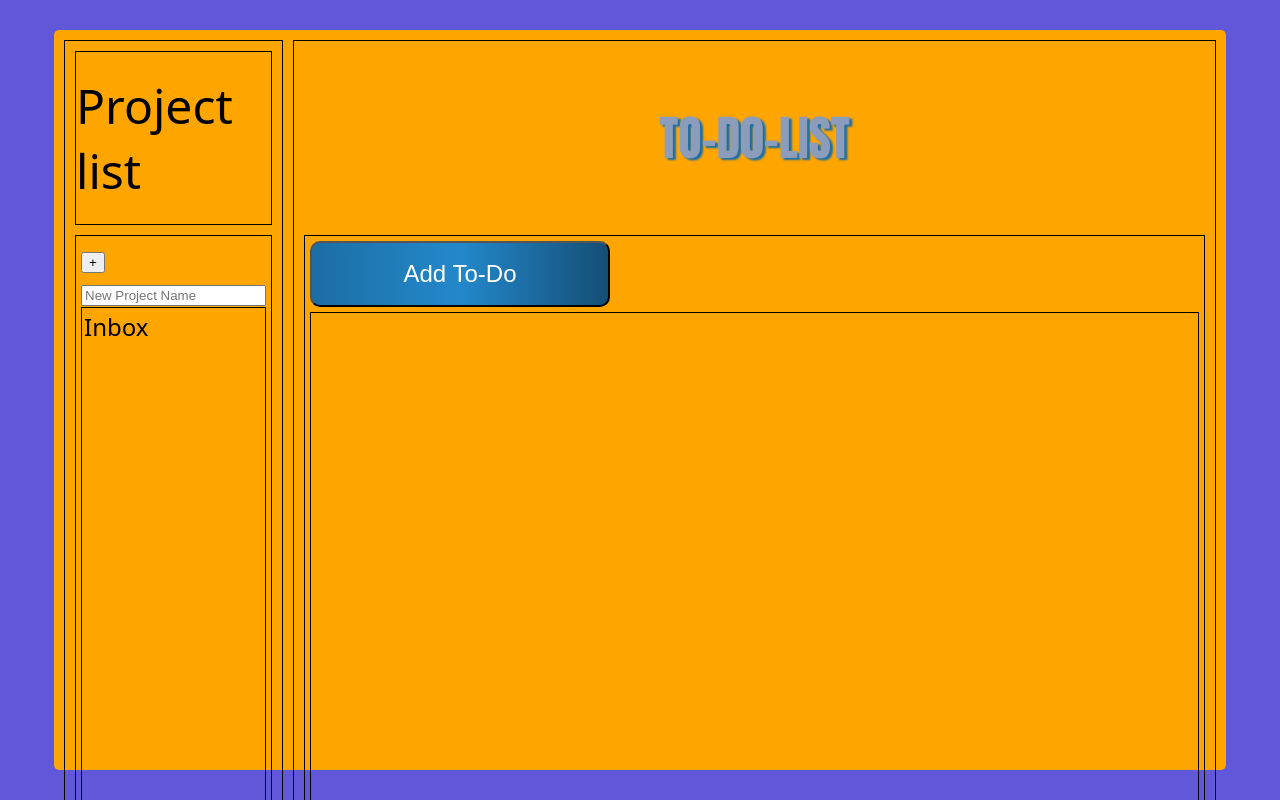
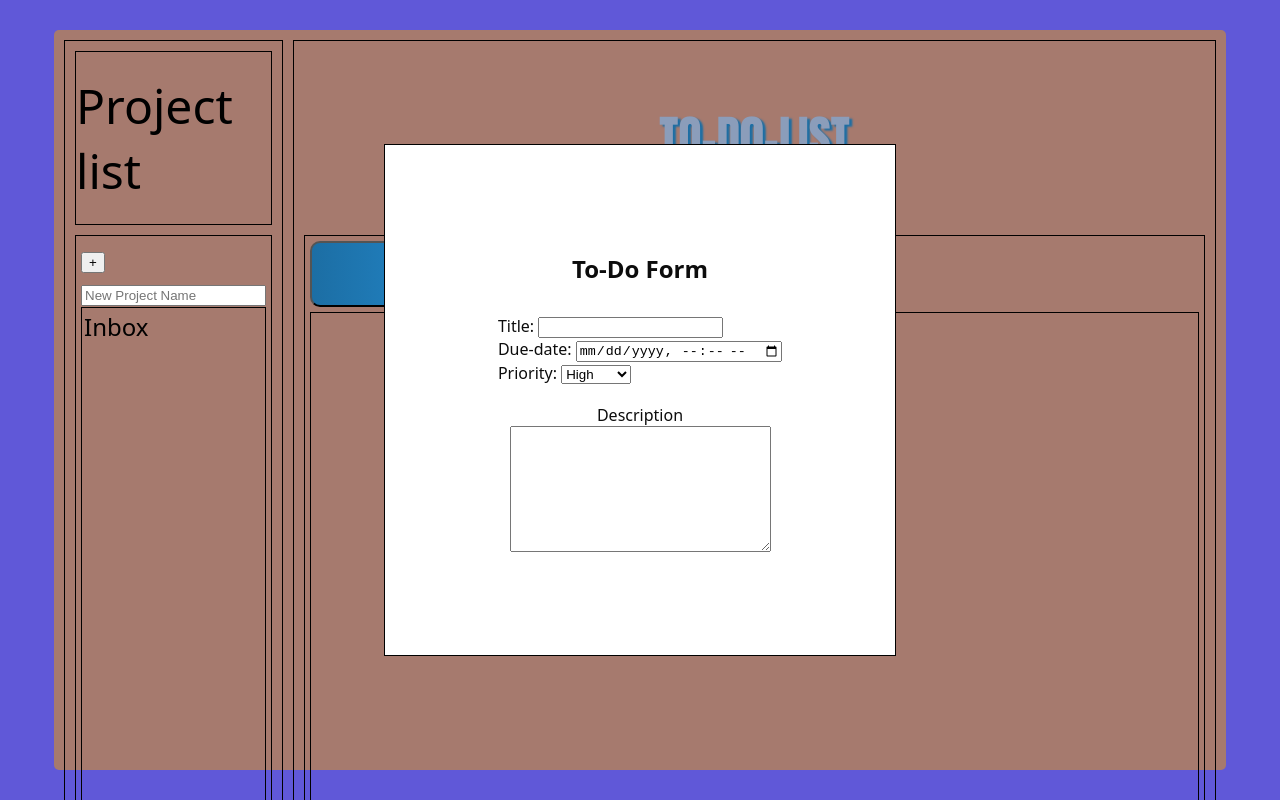
Before and after one commit to Mizaeron/todo-list, a website built with webpack: page src/template.html in a window 1280 px wide. Both pictures are taken after a click on the button "Add To-Do". Shown: the top 800 px of the page. Built offline with nearby package versions, Linux system fonts and the light colour scheme.

Commit message:
Add form listener and display styles

```diff
--- a/src/index.js
+++ b/src/index.js
@@ -2,9 +2,11 @@ import "./styles.css";
 import {compareAsc, format} from "date-fns";
 import { addProject, defaultProject} from "./project-dom";
 import { deleteDefaultProject } from "./project";
+import { displayForm } from "./to-do-dom";
 
 format(new Date(1, 11, 2014), "dd-MM-yyyy");
 
 addProject();
 defaultProject();
 deleteDefaultProject();
+displayForm();
--- a/src/styles.css
+++ b/src/styles.css
@@ -14,14 +14,15 @@ nav {
     margin: 20px;
 }
 .container {
+    background-color: rgba(236, 156, 6);
     display: grid;
     grid-template-columns: 1fr 5fr;
-    background-color: orange;
     padding: 10px;
     gap: 10px;
     height: 90vh;
     width: 90vw;
     border-radius: 5px;
+    position: relative;
 }
 
 .container > div {
@@ -103,7 +104,6 @@ background: #144E75; }
     width: auto;
     height: auto;
     border: 1px solid black;
-    display: flex;
     justify-content: space-around;
     padding: 5px;
     display: none; /* temp */
@@ -125,8 +125,32 @@ span div:first-child {
     border: none;
 }
 
-#form {
+.form-container {
+    background-color: rgb(255, 255, 255);
     display: none;
+    position: absolute;
+    top: 50%;
+    left: 50%;
+    transform: translate(-50%, -50%);
+    padding: 5px;
+    width: 500px;
+    height: 500px;
+    justify-content: center;
+    align-items: center;
+    color: rgb(12, 12, 12);
+}
+
+.form-container h2 {
+    text-align: center;
+}
+
+.top-form {
+    padding: 10px;
+}
+
+.bottom-form {
+    padding: 10px;
+    text-align: center;
 }
 
 .projects {
--- a/src/template.html
+++ b/src/template.html
@@ -50,8 +50,10 @@
             </div>
          </div>
          <div id="form" class="form-container">
+            <div>
                 <h2>To-Do Form</h2>
                 <form action="example.com"  method="post">
+                    <div class="top-form">
                         <label for="title">Title:</label>
                         <input type="text" id="title" name="title">
                         <br>
@@ -65,13 +67,15 @@
                             <option value="low">Low</option>
                         </select>
                         <br>
-                <div>
-                    <label for="description">description</label>
+                    </div>
+                    <div class="bottom-form">
+                        <div>Description</div>
                         <textarea name="description" id="description" cols="30" rows="8"></textarea>
                     </div>
                 </form>
             </div>
          </div>
         </div>
+    </div>
 </body>
 </html>
--- /dev/null
+++ b/src/to-do-dom.js
@@ -0,0 +1,10 @@
+export function displayForm() {
+    const formButton = document.querySelector(".todo-button");
+    const formContainer = document.querySelector(".form-container");
+    const container = document.querySelector(".container");
+
+    formButton.addEventListener("click", (e) => {
+        container.style.backgroundColor = "rgba(236, 156, 6, 0.5)"
+        formContainer.style.cssText = "display: flex";
+    })
+}
--- /dev/null
+++ b/to-do.js
@@ -0,0 +1 @@
+function
```
Lines whose indentation alone changed are shown as unchanged.
